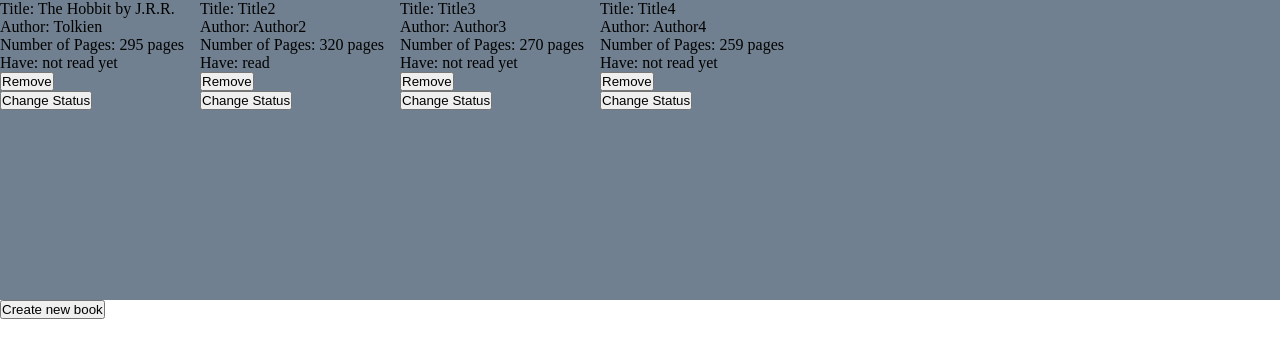
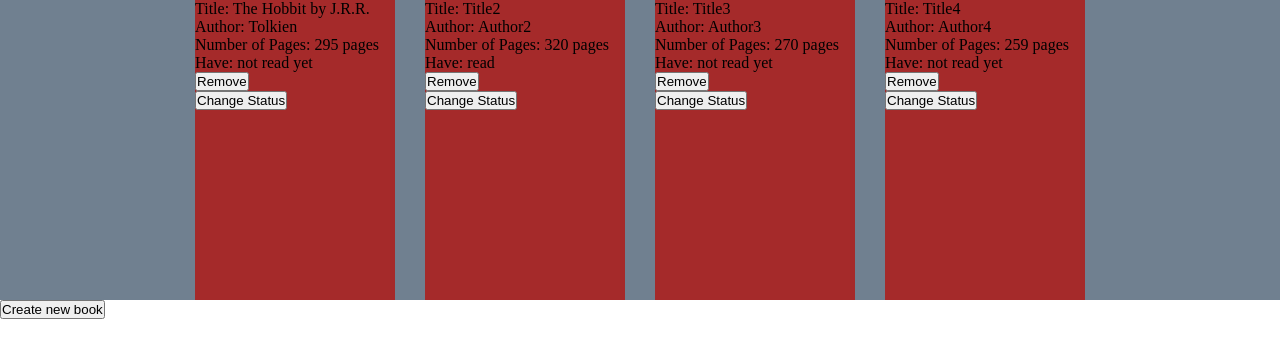
Before and after one commit to GGihan/library, a plain HTML site: page index.html in a window 1280 px wide. Drawn offline with Linux system fonts and the light colour scheme.

Commit message:
Add minimal styling

```diff
--- a/styles.css
+++ b/styles.css
@@ -6,6 +6,8 @@
 ul {
     display: flex;
     background-color: slategrey;
+    justify-content: center;
+    gap: 30px;
 }
 
 li {
@@ -13,4 +15,5 @@ li {
     height: 300px;
 
     list-style: none;
+    background-color: brown;
 }
```
